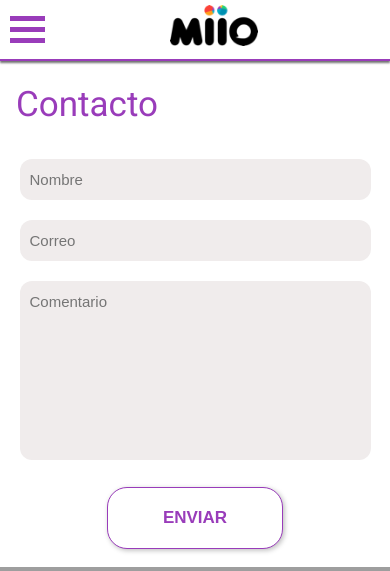
After one commit to Ricardo-Caceres/miioweb, a PHP site: page /contacto.html in a window 390 px wide. The commit adds this page. Shown: the top 571 px of the page. Run offline with PHP 8.4, Linux system fonts and the light colour scheme; grey boxes are pictures that could not be loaded.

Commit message:
Miio web 1.0.5 (contacto) mobile

```diff
--- /dev/null
+++ b/contacto.html
@@ -0,0 +1,187 @@
+<!DOCTYPE html>
+<html lang="en">
+
+<head>
+  <meta charset="UTF-8">
+  <meta name="viewport" content="width=device-width, initial-scale=1.0">
+  <meta http-equiv="X-UA-Compatible" content="ie=edge">
+  <link rel="stylesheet" href="css/master.css">
+  <link rel="shortcut icon" type="image/x-icon" href="favicon.ico">
+  <link href="https://fonts.googleapis.com/css?family=Roboto:300,400,500,700,900" rel="stylesheet">
+  <script src="http://code.jquery.com/jquery-3.3.1.slim.js" integrity="sha256-fNXJFIlca05BIO2Y5zh1xrShK3ME+/lYZ0j+ChxX2DA=" crossorigin="anonymous"></script>
+  <title>Miio</title>
+</head>
+
+<body>
+  <!-- Empieza Header -->
+  <header>
+    <!-- Menu mobil -->
+    <div id="show" class="container">
+      <div class="bar1"></div>
+      <div class="bar2"></div>
+      <div class="bar3"></div>
+    </div>
+
+    <div id="mySidenav" class="sidenav">
+      <a href="javascript:void(0)" class="closebtn" onclick="closeNav()">&times;</a>
+      <a class="text-menu" href="">¿Qué es MIIO?</a>
+      <a class="text-menu" href="">Beneficios</a>
+      <li class="submenu-mobile"><a href="">Telefonía</a></li>
+      <li class="submenu-mobile"><a href="">Tarjeta MIIO</a></li>
+      <li class="submenu-mobile"><a href="">Gana dinero</a></li>
+      <a class="text-menu" href="https://miio.com.mx/boom/">BOOM</a>
+      <a class="text-menu" href="https://miio.com.mx/blog/">Blog</a>
+      <a class="text-menu" href="contacto.html">Contacto</a>
+      <a class="text-menu" href="">Preguntas Frecuentes</a>
+      <a class="text-menu" href="">Aviso de Privacidad</a>
+      <a class="fondo" href="">Tèrminos y Condiciones</a>
+      <div class="social" id="social-mobile-menu">
+        <a href="https://www.facebook.com/miiomex/" target="_blank" rel="noopener noreferrer"><img class="icons-size" src="assets/icon-FB.png" alt="Facebook"></a></a>
+        <a href="" target="_blank" rel="noopener noreferrer"><img class="icons-size" src="assets/YT-icon.png" alt="Youtube"></a>
+        <a href="https://twitter.com/miio_mx" target="_blank" rel="noopener noreferrer"><img class="icons-size" src="assets/icon-TW.png" alt="Twitter"></a>
+        <a href="https://www.instagram.com/miio_mx/" target="_blank" rel="noopener noreferrer"><img class="icons-size" src="assets/icon-IG.png" alt="Instagram"></a>
+      </div>
+    </div>
+
+    <!-- termina menu mobil -->
+    <div class="social">
+      <p id="Siguenos">Siguenos en: </p>
+      <a href="https://www.facebook.com/miiomex/" target="_blank" rel="noopener noreferrer"><img class="icons-size" src="assets/icon-FB.png" alt="Facebook"></a></a>
+      <a href="" target="_blank" rel="noopener noreferrer"><img class="icons-size" src="assets/YT-icon.png" alt="Youtube"></a>
+      <a href="https://twitter.com/miio_mx" target="_blank" rel="noopener noreferrer"><img class="icons-size" src="assets/icon-TW.png" alt="Twitter"></a>
+      <a href="https://www.instagram.com/miio_mx/" target="_blank" rel="noopener noreferrer"><img class="icons-size" src="assets/icon-IG.png" alt="Instagram"></a>
+    </div>
+
+    <div class="logo-menu">
+      <img id="logo" src="assets/logo-MIIO-negro.png" alt="Miio">
+      <h5 id="slogan">La App donde puedes<br>tenerlo todo.</h5>
+
+
+      <nav class="menu">
+        <ul>
+          <li><a class="text-menu" href="">¿Qué es MIIO?</a></li>
+          <!-- <li><a class="point">·</a></li> -->
+          <li><a class="text-menu" href="">Beneficios</a>
+            <ul class="submenu">
+              <li class="submenu"><a href="">Telefonía</a></li>
+              <li class="submenu"><a href="">Tarjeta MIIO</a></li>
+              <li class="submenu"><a href="">Gana dinero</a></li>
+            </ul>
+          </li>
+          <!-- <li><a class="point">·<a></li> -->
+          <li><a class="text-menu" href="https://miio.com.mx/boom/">BOOM</a></li>
+          <!-- <li><a class="point">·</a></li> -->
+          <li><a class="text-menu" href="https://miio.com.mx/blog/">Blog</a></li>
+          <!-- <li><a class="point">·</a></li> -->
+          <li id="ultimate-li"><a class="contacto" href="">Contacto</a></li>
+        </ul>
+      </nav>
+    </div>
+    <div id="store-icons">
+      <a href="https://itunes.apple.com/us/app/miio/id1401507730?mt=8" target="_blank" rel="noopener noreferrer"><img src="assets/apple.png" alt="Apple" class="small-icon"></a>
+      <a href="https://play.google.com/store/apps/details?id=com.kdm.apps.miio" target="_blank" rel="noopener noreferrer"><img src="assets/playstore.png" alt="Android" class="small-icon"></a>
+    </div>
+  </header>
+  <!-- Termina Header -->
+
+  <div class="title" id="">
+    <h1>Contacto</h1>
+  </div>
+  <div class="module-contact-left">
+
+
+    <div class="contact-module">
+      <form action="" method="post">
+        <input type="text" name="Nombre" placeholder="Nombre">
+        <input type="email" name="Correo" placeholder="Correo" required>
+        <input type="text" id="coments" name="Comentario" placeholder="Comentario">
+        <button class="general-button" id="submit" type="submit" name="button">ENVIAR</button>
+      </form>
+    </div>
+
+    <div class="map">
+      <iframe
+        src="https://www.google.com/maps/embed?pb=!1m18!1m12!1m3!1d7529.604750877271!2d-99.20392136908775!3d19.334380016332908!2m3!1f0!2f0!3f0!3m2!1i1024!2i768!4f13.1!3m3!1m2!1s0x85cdfff86abaff2f%3A0xa3e26b1f870c7223!2sFinanciera+Mexicana!5e0!3m2!1ses!2smx!4v1553215942716"
+         frameborder="0" style="border:0" allowfullscreen></iframe>
+      <div class="address">
+        <p class="general">
+          Oficinas: Iglesia No. 2. Edificio E. Piso 13 Col. Tizapán, San Angel. CP. 01090 CDMX.
+        </p>
+        <p class="general">
+          <img src="assets/tel.png" alt=""> 01800 953 0319 I Desde tu celular *5050
+          <img src="assets/correo.png" alt=""> hola@miio.mx
+        </p>
+      </div>
+    </div>
+  </div>
+
+
+
+
+  <div class="address-mobile">
+  <p class="general">
+    Oficinas: Iglesia No. 2. Edificio E. Piso 13 Col. Tizapán, San Angel. CP. 01090 CDMX.
+  </p>
+  <p class="general">
+  <img src="assets/tel.png" alt="">   01800 953 0319   I  Desde tu celular *5050 <br> <br>
+  <img src="assets/correo.png" alt=""> hola@miio.mx
+  </p>
+</div>
+
+  <!-- FOOTER -->
+  <footer>
+
+    </div>
+    <div class="footer-about">
+      <div class="footer-column">
+        <img id="logo-white" src="assets/logo-MIIO.png" alt="">
+        <p>Oficinas: Iglesia No. 2. Edificio E. <br>
+          Piso 13 Col. Tizapán <br>
+          San Angel. CP. 01090 CDMX</p>
+      </div>
+      <div class="footer-column">
+        <pre>Home <br> Nosotros <br>¿Quienes somos?<br>Beneficios<br>  Telefonía<br>  Tarjeta MIIO<br>  Gana dinero<br>BOOM</pre>
+      </div>
+
+      <div class="footer-column">
+        <p>Blog <br>
+          Contacto <br>
+          Preguntas frecuentes <br>
+          Aviso de Prívacidad <br>
+          Términos y condiciones</p>
+      </div>
+      <div class="footer-column">
+        <p id="subcribe-text">Suscríbete a nuestro newsletter</p>
+        <form id="newslatter" action="" method="post">
+          <!-- <label for="email" id="label-email"></label> -->
+          <input id="button-email" type="email" name="email" value="">
+
+          <button id="button-submit" type="submit" name="enviar" value="">></button>
+        </form>
+
+        <div class="social" id="social-mobile">
+          <p id="Siguenos">Siguenos en: </p>
+          <a href="https://www.facebook.com/miiomex/" target="_blank" rel="noopener noreferrer"><img class="icons-size" src="assets/icon-FB.png" alt="Facebook"></a></a>
+          <a href="" target="_blank" rel="noopener noreferrer"><img class="icons-size" src="assets/YT-icon.png" alt="Youtube"></a>
+          <a href="https://twitter.com/miio_mx" target="_blank" rel="noopener noreferrer"><img class="icons-size" src="assets/icon-TW.png" alt="Twitter"></a>
+          <a href="https://www.instagram.com/miio_mx/" target="_blank" rel="noopener noreferrer"><img class="icons-size" src="assets/icon-IG.png" alt="Instagram"></a>
+        </div>
+      </div>
+    </div>
+
+    <!-- Footer de bajo -->
+
+    <div class="footer-below">
+</body>
+<p>La tarjeta Mastercard bajo la marca “MIIO”, es emitida por Cacao Paycard Solutions, S.A.P.I. de C.V., y la tarjeta de débito Carnet es emitida por Financiera Mexicana para el Desarrollo Rural, S.A. de C.V., Sociedad Financiera Popular, ésta última
+  autorizada para operar y supervisada por la Comisión Nacional Bancaria y de Valores. MIIO es una aplicación para smartphones mediante la cual se pueden administrar las tarjetas bajo la marca "MIIO". King David Mobile, S.A.P.I. de C.V. no es un
+  banco ni una entidad financiera.</p>
+<p>© 2019. Miio. Todos los derechos reservados.</p>
+</div>
+</footer>
+<!-- TERMINA FOOTER -->
+
+
+<script src="js/functions.js" charset="utf-8"></script>
+
+</html>
--- a/css/master.css
+++ b/css/master.css
@@ -68,6 +67,7 @@ header {
   display: inline-block;
   cursor: pointer;
   margin: 10px;
+  z-index: 4;
 }
 
 .bar1, .bar2, .bar3 {
@@ -101,6 +101,79 @@ header {
   }
 }
 
+.sidenav {
+  height: 100%;
+  width: 0;
+  position: fixed;
+  z-index: 1;
+  top: 0;
+  left: 0;
+  background-color: #ffffff;
+  overflow-x: hidden;
+  transition: 0.5s;
+  padding-top: 60px;
+  -webkit-box-shadow: 0px 0px 2px 0px rgba(0, 0, 0, 0.73);
+  box-shadow: 0px 0px 2px 0px rgba(0, 0, 0, 0.73);
+}
+
+.submenu-mobile {
+  display: flex;
+  flex-direction: column;
+  padding: 0px 0px 0px 10px;
+  color: rgba(144, 144, 144, 0.56);
+}
+
+.sidenav .submenu-mobile a {
+  color: rgba(144, 144, 144, 0.79);
+}
+
+.sidenav a {
+  padding: 8px 8px 8px 20px;
+  text-decoration: none;
+  font-size: 16px;
+  color: #333333;
+  display: block;
+  transition: 0.3s;
+  border-top: .1px solid rgb(176, 88, 251);
+}
+
+.fondo {
+  border-bottom: .1px solid rgb(176, 88, 251);
+}
+
+.sidenav a:hover {
+  color: #993CBA;
+}
+
+#social-mobile-menu {
+  display: flex;
+  /* width: 100%; */
+  flex-direction: row;
+  /* justify-content: center; */
+  margin: 8px 0px 0px 0px;
+  padding-right: 0px;
+}
+
+#social-mobile-menu img {
+  width: 40px;
+  height: 40px;
+  padding: 5px;
+  margin: 0;
+  cursor: pointer;
+}
+
+#social-mobile-menu a {
+  border-top: none;
+}
+
+.sidenav .closebtn {
+  position: absolute;
+  top: 0;
+  right: 25px;
+  font-size: 36px;
+  margin-left: 50px;
+}
+
 /* TERMINA MENU MOBILE */
 .social {
   display: flex;
@@ -152,16 +225,37 @@ header {
 }
 
 #logo {
-  width: 10%;
+  width: 20%;
   margin: 0;
   padding: 0px 10px 15px 0px;
 }
 
 @media only screen and (max-width: 768px) {
+  .logo-menu {
+    display: block;
+    display: -webkit-block;
+    /* Safari */
+    align-items: center;
+    -webkit-align-items: center;
+    width: 100%;
+    flex-direction: row;
+    /* justify-content: flex-start; */
+    color: #993CBA;
+    padding-left: 105px;
+    padding-right: 50px;
+  }
+
   #logo {
-    width: 100%;
+    width: 60%;
     margin: 0;
     padding: 5px 10px 5px 10px;
+  }
+
+  #Siguenos {
+    text-align: right;
+    padding: 5px 5px 5px 0px;
+    margin: 1px;
+    color: #FF9E1A;
   }
 }
 
@@ -637,9 +742,9 @@ header {
     flex: 2;
   }
 
-
-/* Comienza slider cuarto modulo */
-* {box-sizing:border-box}
+  * {
+    box-sizing: border-box
+  }
 
   /* Slideshow container */
   .slideshow-container {
@@ -1076,7 +1194,156 @@ footer div pre {
     vertical-align: middle;
     min-height: 40px;
   }
-
 }
 
 /* TERMINA FOOTER */
+.title {
+  margin: 50px;
+}
+
+.module-contact-left {
+  display: flex;
+  flex-direction: row;
+  justify-content: center;
+  align-content: center;
+  padding: 0% 5%;
+}
+
+.contact-module {
+  display: flex;
+  flex-wrap: wrap;
+  flex-direction: column;
+  padding: 0px 0px 0px 0px;
+  width: 100%;
+}
+
+.contact-module button {
+  width: 50%;
+}
+
+.contact-module form {
+  display: flex;
+  flex-direction: column;
+  width: 80%;
+}
+
+.contact-module form input {
+  background: #f0ecec;
+  /* background: #ff0000; */
+  font-size: 15px;
+  padding: 12px 10px 12px 10px;
+  border: 0;
+  margin: 10px 0px;
+  border-radius: 12px;
+}
+
+.map iframe {
+  width: 600px;
+  height: 450px;
+}
+
+#coments {
+  background: #f0ecec;
+  /* background: #ff0000; */
+  font-size: 15px;
+  padding: 12px 10px 150px 10px;
+  border: 0;
+  margin: 10px 0px;
+  border-radius: 12px;
+}
+
+.address {
+  padding: 1% 0%;
+}
+
+.address p {
+  font-size: 15px;
+  text-align: left;
+  padding: 0px;
+  margin: 5px 0px 0px 0px;
+}
+
+.address-mobile {
+  display: none;
+  padding: 1% 5%;
+}
+
+@media only screen and (max-width: 768px) {
+  .title {
+    margin: 16px;
+  }
+
+  .module-contact-left {
+    display: flex;
+    flex-direction: column;
+    justify-content: center;
+    align-content: center;
+    padding: 0% 0%;
+  }
+
+  .contact-module {
+    display: flex;
+    flex-wrap: wrap;
+    flex-direction: column;
+    padding: 0px 0px 0px 0px;
+    width: 100%;
+    padding: 0% 5%;
+  }
+
+  .contact-module button {
+    width: 50%;
+  }
+
+  .contact-module form {
+    display: flex;
+  flex-direction: initial;
+  width: 100%;
+  flex-wrap: wrap;
+  justify-content: center;
+  }
+
+  .contact-module form input {
+    background: #f0ecec;
+    /* background: #ff0000; */
+    font-size: 15px;
+    padding: 12px 10px 12px 10px;
+    border: 0;
+    margin: 10px 0px;
+    border-radius: 12px;
+    width: 100%;
+  }
+
+  .map {
+    padding: 0px;
+  }
+
+  .map iframe {
+    width: 100%;
+  }
+
+  #coments {
+    background: #f0ecec;
+    /* background: #ff0000; */
+    font-size: 15px;
+    padding: 12px 10px 150px 10px;
+    border: 0;
+    margin: 10px 0px;
+    border-radius: 12px;
+  }
+
+  .address {
+    display: none;
+  }
+
+  .address-mobile {
+    padding: 1% 5%;
+  }
+
+  .address-mobile p {
+    font-size: 15px;
+    text-align: left;
+    padding: 0px;
+    margin: 5px 0px 0px 0px;
+  }
+}
+/* EMPIEZA PAGINA CONTACTO */
```
Also changed, not shown: other parts of css/master.css (+54 -31 lines), index.html (+36 -14 lines), js/functions.js (+101 -20 lines), assets/1.png (deleted), assets/2.png (deleted), assets/3.png (deleted), assets/Group-1.png (added), assets/Group-2.png (added), assets/Group-3.png (added), assets/correo.png (added), assets/tel.png (added), img/foto1-mobile.png (added), img/foto2-mobile.png (added), img/foto3-mobile.png (added), 4 more files. Lines whose indentation alone changed are shown as unchanged.
